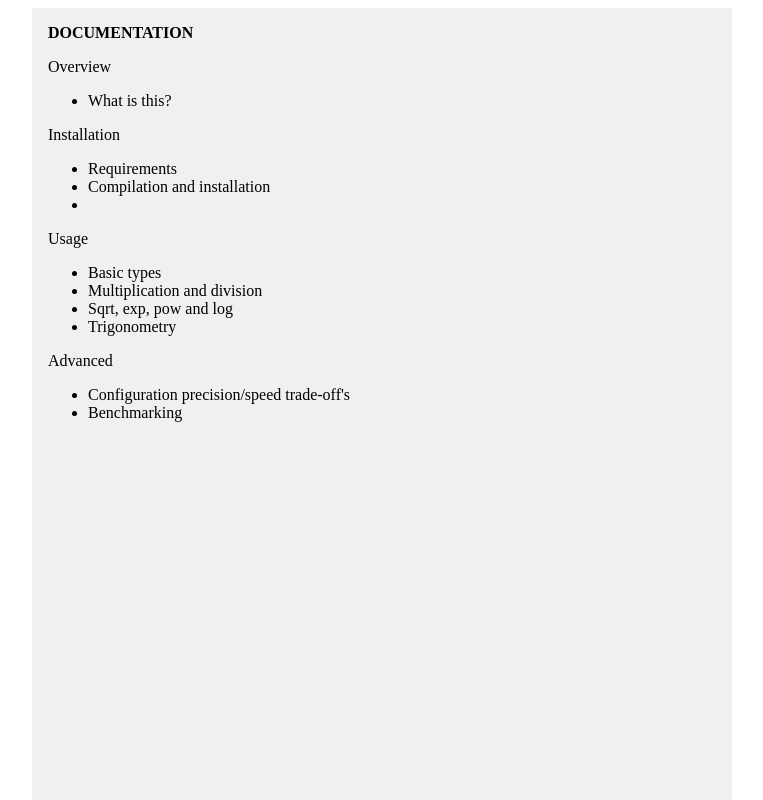
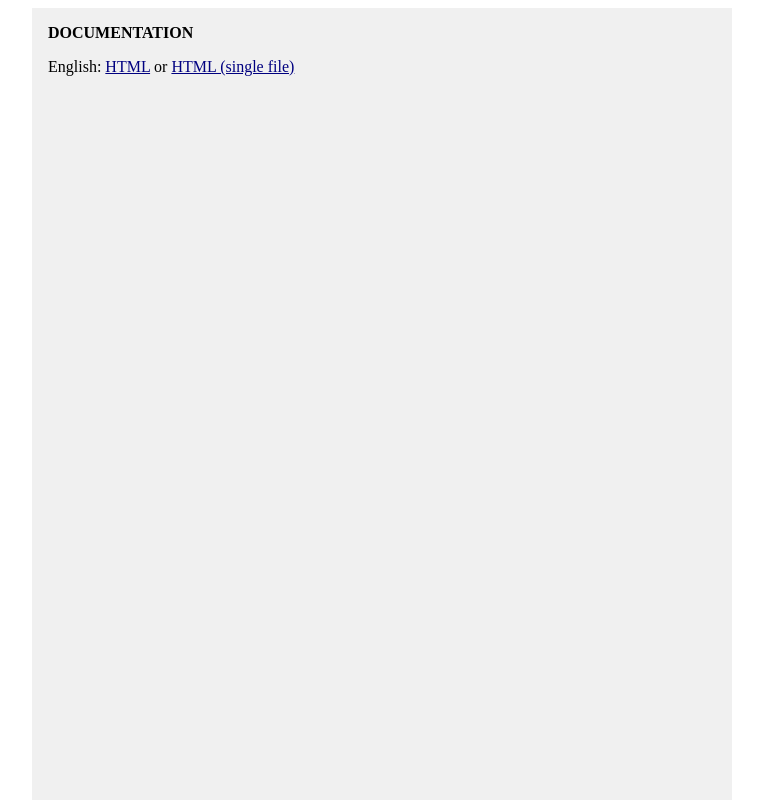
Before and after one commit to BackupTheBerlios/fpm-svn, a plain HTML site: page trunk/website/documentation.html in a window 1280 px wide. Shown: the top 800 px of the page, without its empty margins (32-795 px from the left). Drawn offline with Linux system fonts and the light colour scheme.

Commit message:
link to generated html docs. for now, there's only english documentation, but with the "new" build system, it's easy to add other languages and link to them from here. it's also possible to add different formats, like postscript and pdf.

```diff
--- a/trunk/website/documentation.html
+++ b/trunk/website/documentation.html
@@ -8,7 +8,7 @@
     <META http-equiv="Content-Type" content="text/html; charset=iso-8859-1">
 </HEAD>
 
-<BODY BGCOLOR="#ffffff" TEXT="#000000" LINK="#000080" VLINK="#000040" STYLE="font-size: 12pt; margin-left: 64px;">
+<BODY BGCOLOR="#ffffff" TEXT="#000000" LINK="#000080" VLINK="#000080" STYLE="font-size: 12pt; margin-left: 64px;">
 
 <TABLE BGCOLOR="#f0f0f0" BORDER="0" CELLSPACING="0" CELLPADDING="16" WIDTH="700" HEIGHT="1000">
 <TR> <TD VALIGN="TOP">
@@ -16,30 +16,9 @@
 <B> DOCUMENTATION </B>
 <P>
 
-Overview
-<UL>
-    <LI> What is this? </LI>
-</UL>
-
-Installation
-<UL>
-    <LI> Requirements </LI>
-    <LI> Compilation and installation <LI>
-</UL>
-
-Usage
-<UL>
-    <LI> Basic types </LI>
-    <LI> Multiplication and division </LI>
-    <LI> Sqrt, exp, pow and log </LI>
-    <LI> Trigonometry </LI>
-</UL>
-
-Advanced
-<UL>
-    <LI> Configuration precision/speed trade-off's </LI>
-    <LI> Benchmarking </LI>
-</UL>
+English:
+<A HREF="docs/HTML/en/index.html">HTML</A> or
+<A HREF="docs/HTML-single/en/index.html">HTML (single file)</A>
 
 </TD></TR></TABLE>
 
```
